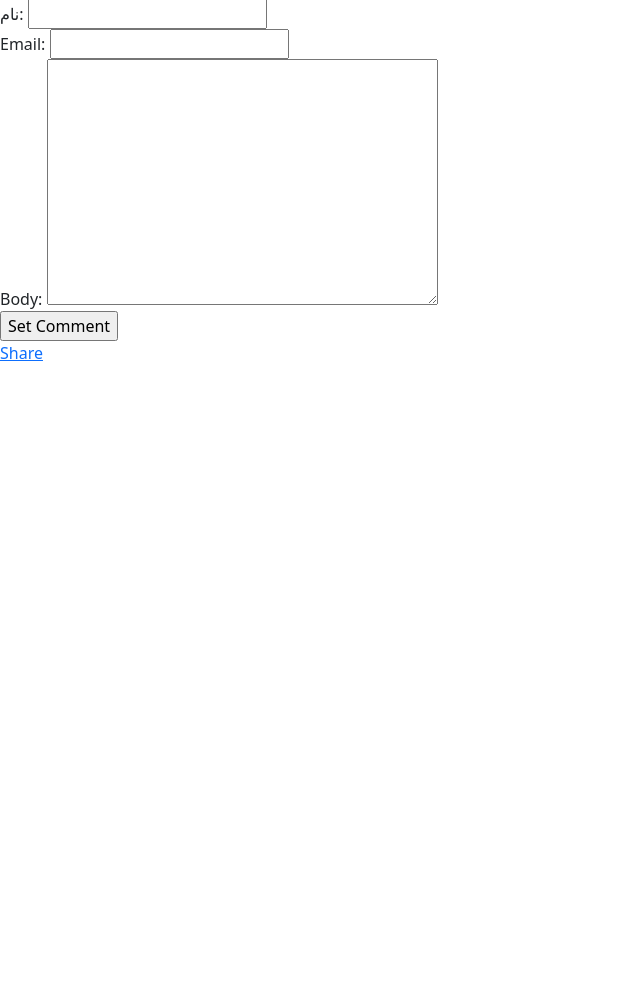
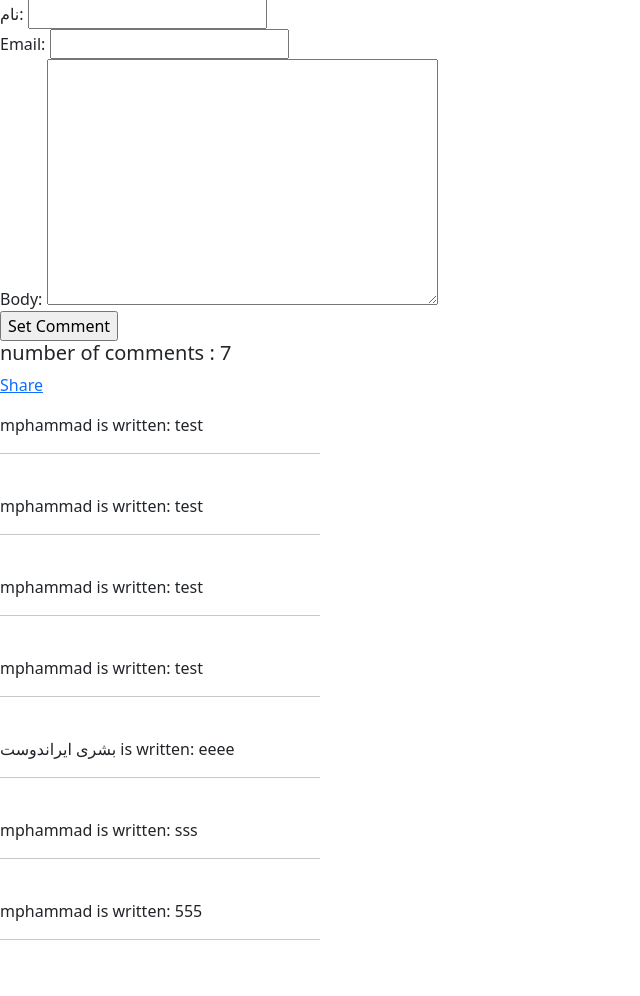
Before and after one commit to boshra-irnd/Django_weblog_site, a Django app: a page that uses templates/blog/post/detail.html in a window 1280 px wide. Shown: the part 173-1169 px from the top of the page, without its empty margins (0-640 px from the left). Before the commit the page ends 534 px from the top, so only its background shows below. Run offline with Django 3.2, Linux system fonts and the light colour scheme; data comes from the database, SQL or seed files in the repository; both versions use the stored data as it was after the commit.

Commit message:
complete comment form

```diff
--- a/blog/views.py
+++ b/blog/views.py
@@ -1,12 +1,14 @@
 from django import forms
 from django.core import paginator
 from django.db.models import query
+from django.db.models.query_utils import PathInfo
 from django.shortcuts import render , get_object_or_404
 from .models import Post , Comment
 from django.core.paginator import Paginator,EmptyPage,PageNotAnInteger
 from django.views.generic import ListView
 from .forms import EmailPostForm , CommentForm
 from django.core.mail import send_mail
+from django.http import HttpResponseRedirect
 
 # Create your views here.
 
@@ -22,15 +24,18 @@ class PostListView(ListView):
 #/2021/3/20/second-blog
 def post_detail(request,year,month,day,post):
     post = get_object_or_404(Post,slug=post,status="published",publish__year=year,publish__month=month,publish__day=day)
+    comments = post.comments.filter(active=True)
     if request.method == 'POST':
         comment_form = CommentForm(data=request.POST)
         if comment_form.is_valid():
             new_comment = comment_form.save(commit=False)
             new_comment.post = post
             new_comment.save()
+            return HttpResponseRedirect(request.path_info)
     else:
         comment_form = CommentForm()
-    return render(request,'blog/post/detail.html',{"post":post, 'form':comment_form})
+    context = {'post':post,'form':comment_form ,'comments':comments}
+    return render(request,'blog/post/detail.html',context)
 
 def post_share(request,post_id):
     post = get_object_or_404(Post,id=post_id,status="published")
--- a/templates/blog/post/detail.html
+++ b/templates/blog/post/detail.html
@@ -4,7 +4,7 @@
 <h6>author:{{post.author}} at {{post.created}}</h6>
 <hr>
 <p>{{post.body}}</p>
-<div class="mb-3">
+<div class="mb-3 col-6">
     <form method="POST">
     {% csrf_token %}
     {% for field in form %}
@@ -16,7 +16,17 @@
         <!-- {{form.as_p}} -->
     <input type="submit" value="Set Comment">
     </form>
+    {% with comments.count as total_comments %}
+    <h5>number of comments : {{total_comments}}</h5>
+{% endwith %}
     <p>
         <a href="{% url 'blog:post_share' post.id %}">Share</a>
     </p>
+    <div class=col-6>
+        {% for cm in comments %}
+            {{cm.name}} is written: {{cm.body}}
+            <hr>
+            <br/>
+        {% endfor %}
+    </div>
 {% endblock content %}
```
Also changed, not shown: db.sqlite3. Lines whose indentation alone changed are shown as unchanged.
